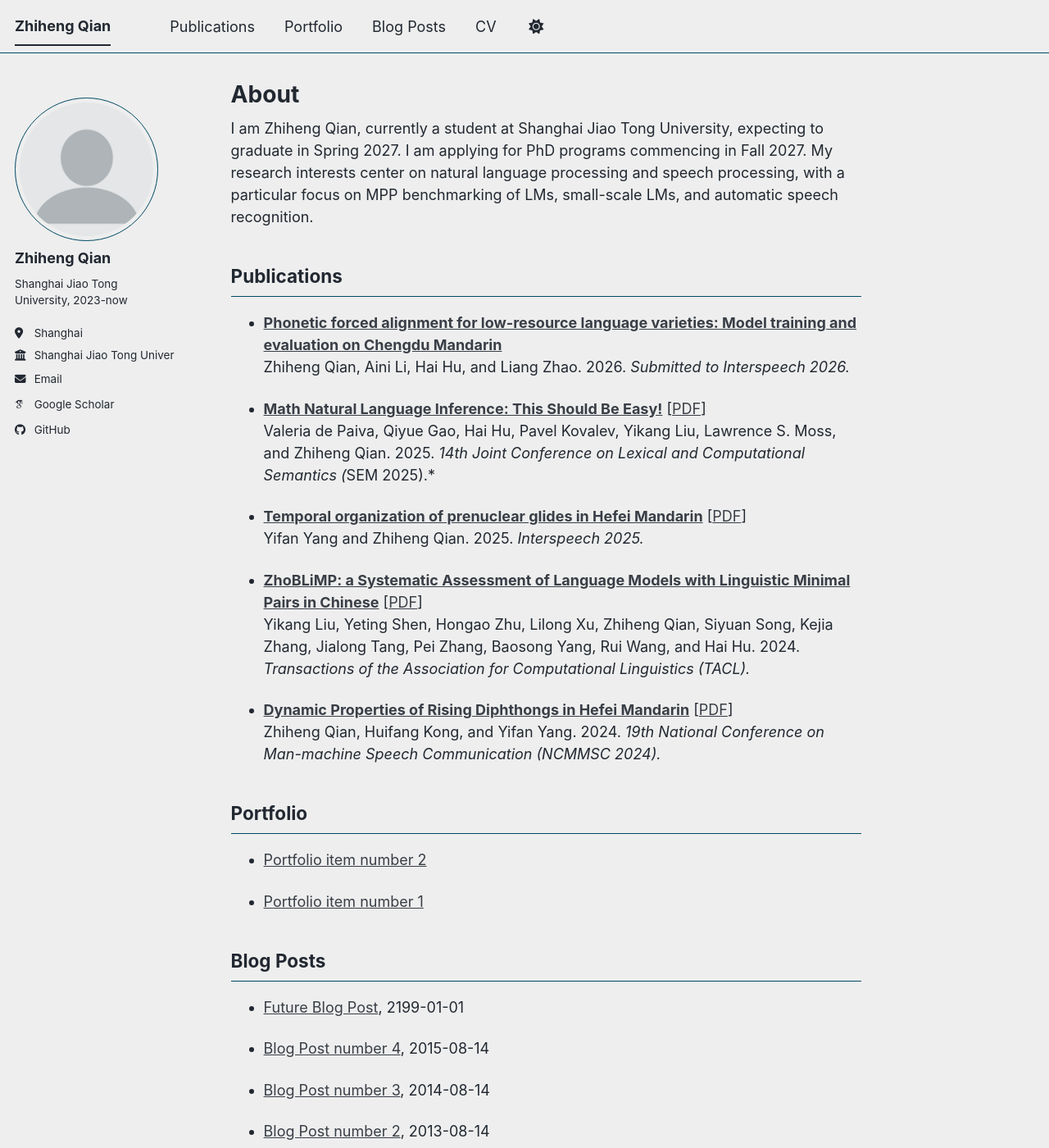
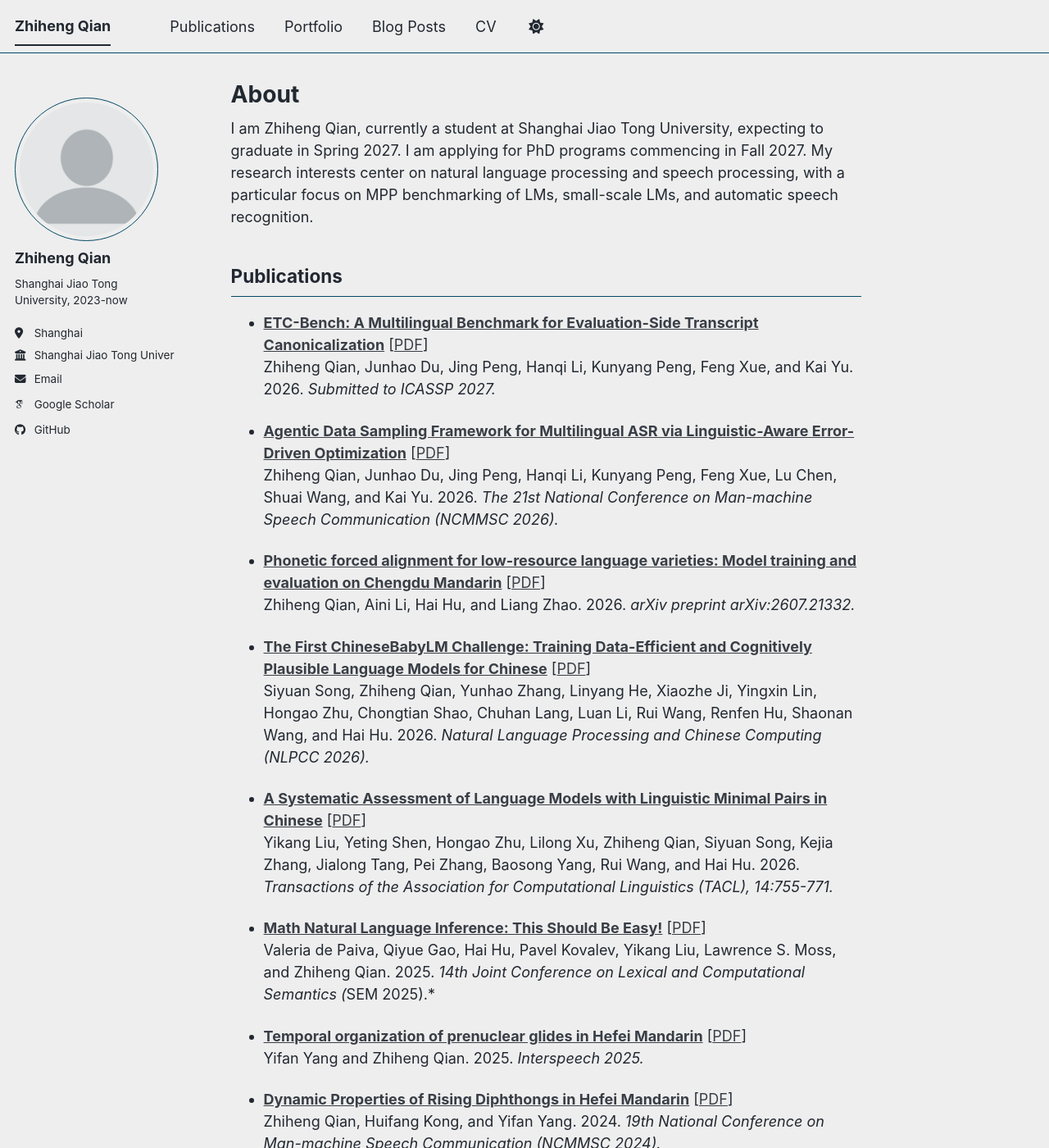
Before and after one commit to zh-qian2004/zh-qian2004.github.io, a Jekyll site: the page built from _pages/about.md, in a window 1280 px wide and 1400 px high. Shown: the whole window at 82% size. Built offline with Jekyll 4.4.1, drawn with Linux system fonts in a browser that asks for light colours; some web fonts are replaced; a script bundle is joined from its source files by our own code; library files that are not in the unit come from our copies.

Commit message:
sync publications with Google Scholar: add ETC-Bench, agentic ASR sampling, ChineseBabyLM; update ZhoBLiMP to TACL version and Chengdu alignment to arXiv preprint

```diff
--- a/_publications/2024-11-01-zhoblimp.md
+++ b/_publications/2024-11-01-zhoblimp.md
@@ -1,14 +1,14 @@
 ---
-title: "ZhoBLiMP: a Systematic Assessment of Language Models with Linguistic Minimal Pairs in Chinese"
+title: "A Systematic Assessment of Language Models with Linguistic Minimal Pairs in Chinese"
 collection: publications
 category: manuscripts
 permalink: /publication/2024-11-01-zhoblimp
 excerpt: 'Established the ZhoBLiMP benchmark for systematic evaluation of Chinese linguistic phenomena. Proposed the SLLN-LP metric—$$\text{SLLN-LP}(x;\alpha) = \text{LP}(x) / |x|^{\alpha}$$—to eliminate sentence length bias in minimal pair evaluation.'
-date: 2024-11-01
-venue: 'Transactions of the Association for Computational Linguistics (TACL)'
+date: 2026-01-01
+venue: 'Transactions of the Association for Computational Linguistics (TACL), 14:755-771'
 authors: 'Yikang Liu, Yeting Shen, Hongao Zhu, Lilong Xu, Zhiheng Qian, Siyuan Song, Kejia Zhang, Jialong Tang, Pei Zhang, Baosong Yang, Rui Wang, and Hai Hu'
-paperurl: 'https://arxiv.org/pdf/2411.06096'
-citation: 'Yikang Liu, Yeting Shen, Hongao Zhu, Lilong Xu, Zhiheng Qian, Siyuan Song, Kejia Zhang, Jialong Tang, Pei Zhang, Baosong Yang, Rui Wang, and Hai Hu. 2024. ZhoBLiMP: A Systematic Assessment of Language Models with Linguistic Minimal Pairs in Chinese. Transactions of the Association for Computational Linguistics (TACL).'
+paperurl: 'https://aclanthology.org/2026.tacl-1.34.pdf'
+citation: 'Yikang Liu, Yeting Shen, Hongao Zhu, Lilong Xu, Zhiheng Qian, Siyuan Song, Kejia Zhang, Jialong Tang, Pei Zhang, Baosong Yang, Rui Wang, and Hai Hu. 2026. A Systematic Assessment of Language Models with Linguistic Minimal Pairs in Chinese. Transactions of the Association for Computational Linguistics, 14:755-771.'
 ---
 
 Established the ZhoBLiMP benchmark, a Minimal Pair Paradigm (MPP)-based resource for the systematic evaluation of Chinese linguistic phenomena. Proposed the SLLN-LP metric to eliminate sentence length bias, achieving robust evaluation performance across multiple MPP-based benchmarks. Trained the Zh-Pythia model suite to analyze models' acquisition of Chinese syntax.
--- a/_publications/2026-03-01-forced-alignment-chengdu.md
+++ b/_publications/2026-03-01-forced-alignment-chengdu.md
@@ -4,10 +4,11 @@ collection: publications
 category: conferences
 permalink: /publication/2026-03-01-forced-alignment-chengdu
 excerpt: 'Developed a robust phonetic forced alignment system for Chengdu Mandarin. Devised a bootstrapping pipeline that leverages GMM-HMM generated pseudo-labels to fine-tune Wav2Vec2 for text-independent alignment, demonstrating SOTA performance against existing baselines on Chengdu Mandarin.'
-date: 2026-03-01
-venue: 'Submitted to Interspeech 2026'
+date: 2026-07-23
+venue: 'arXiv preprint arXiv:2607.21332'
 authors: 'Zhiheng Qian, Aini Li, Hai Hu, and Liang Zhao'
-citation: 'Zhiheng Qian, Aini Li, Hai Hu, and Liang Zhao. 2026. Phonetic Forced Alignment for Low-Resource Language Varieties: Model Training and Evaluation on Chengdu Mandarin. Submitted to Interspeech 2026.'
+paperurl: 'https://arxiv.org/pdf/2607.21332'
+citation: 'Zhiheng Qian, Aini Li, Hai Hu, and Liang Zhao. 2026. Phonetic Forced Alignment for Low-Resource Language Varieties: Model Training and Evaluation on Chengdu Mandarin. arXiv preprint arXiv:2607.21332.'
 ---
 
 Developed a robust phonetic forced alignment system for Chengdu Mandarin. Devised a bootstrapping pipeline that leverages GMM-HMM generated pseudo-labels to fine-tune Wav2Vec2 for text-independent alignment, demonstrating SOTA performance against existing baselines on Chengdu Mandarin.
--- /dev/null
+++ b/_publications/2026-07-12-chinese-babylm.md
@@ -0,0 +1,18 @@
+---
+title: "The First ChineseBabyLM Challenge: Training Data-Efficient and Cognitively Plausible Language Models for Chinese"
+collection: publications
+category: conferences
+permalink: /publication/2026-07-12-chinese-babylm
+excerpt: 'Co-organized the first ChineseBabyLM Challenge at NLPCC 2026, where participants trained language models from scratch using no more than 102M Chinese words, evaluated on natural language understanding, cognitive alignment, and Hanzi knowledge tracks. Eighteen teams submitted 28 distinct models.'
+date: 2026-07-12
+venue: 'Natural Language Processing and Chinese Computing (NLPCC 2026)'
+authors: 'Siyuan Song, Zhiheng Qian, Yunhao Zhang, Linyang He, Xiaozhe Ji, Yingxin Lin, Hongao Zhu, Chongtian Shao, Chuhan Lang, Luan Li, Rui Wang, Renfen Hu, Shaonan Wang, and Hai Hu'
+paperurl: 'https://arxiv.org/pdf/2607.10745'
+citation: 'Siyuan Song, Zhiheng Qian, Yunhao Zhang, Linyang He, Xiaozhe Ji, Yingxin Lin, Hongao Zhu, Chongtian Shao, Chuhan Lang, Luan Li, Rui Wang, Renfen Hu, Shaonan Wang, and Hai Hu. 2026. The First ChineseBabyLM Challenge: Training Data-Efficient and Cognitively Plausible Language Models for Chinese. In Proceedings of NLPCC 2026.'
+---
+
+Co-organized the first ChineseBabyLM Challenge, organized as part of NLPCC 2026. The challenge asked participants to train language models from scratch using no more than 102M Chinese words, with no restrictions on tokenizers, architectures, or training epochs. Models were evaluated on three tracks: natural language understanding, cognitive alignment, and Hanzi knowledge. Eighteen teams submitted 28 distinct models, with the overall-winning team using a DeBERTa-v2 architecture with an auxiliary pinyin-prediction objective.
+
+**Key Contributions:**
+(1) Co-organized the challenge and contributed to the design of its evaluation tracks;
+(2) Helped establish a benchmark for advancing data-efficient and cognitively plausible approaches to Chinese language modeling.
--- /dev/null
+++ b/_publications/2026-10-27-agentic-data-sampling-asr.md
@@ -0,0 +1,18 @@
+---
+title: "Agentic Data Sampling Framework for Multilingual ASR via Linguistic-Aware Error-Driven Optimization"
+collection: publications
+category: conferences
+permalink: /publication/2026-10-27-agentic-data-sampling-asr
+excerpt: 'Proposed a linguistic-aware agentic data sampling framework that introduces a data sampling LLM agent into the multilingual ASR training loop. Experiments on twelve Common Voice languages with Whisper-medium show the method outperforms full-data training while using less data and lower computational resources.'
+date: 2026-10-27
+venue: 'The 21st National Conference on Man-machine Speech Communication (NCMMSC 2026)'
+authors: 'Zhiheng Qian, Junhao Du, Jing Peng, Hanqi Li, Kunyang Peng, Feng Xue, Lu Chen, Shuai Wang, and Kai Yu'
+paperurl: 'https://arxiv.org/pdf/2610.36538'
+citation: 'Zhiheng Qian, Junhao Du, Jing Peng, Hanqi Li, Kunyang Peng, Feng Xue, Lu Chen, Shuai Wang, and Kai Yu. 2026. Agentic Data Sampling Framework for Multilingual ASR via Linguistic-Aware Error-Driven Optimization. In Proceedings of the 21st National Conference on Man-machine Speech Communication (NCMMSC 2026). arXiv preprint arXiv:2610.36538.'
+---
+
+Proposed a linguistic-aware agentic data sampling framework that introduces a data sampling LLM agent into the multilingual ASR training loop. The agent is driven by a linguistically grounded rubric that analyzes ASR errors from phonological, morphological, and syntactic perspectives, and uses the resulting feedback together with training statistics, budget constraints, and algorithm profiles to select domain-level, sample-level, and token-level sampling strategies.
+
+**Key Contributions:**
+(1) Proposed the agentic data sampling framework with a linguistically grounded error-analysis rubric;
+(2) Conducted experiments on twelve Common Voice languages with Whisper-medium, showing performance better than full-data training with less training data, lower computational resources, and faster convergence.
--- /dev/null
+++ b/_publications/2026-10-27-etc-bench.md
@@ -0,0 +1,19 @@
+---
+title: "ETC-Bench: A Multilingual Benchmark for Evaluation-Side Transcript Canonicalization"
+collection: publications
+category: conferences
+permalink: /publication/2026-10-27-etc-bench
+excerpt: 'Formulated evaluation-side transcript canonicalization (ETC) and built ETC-Bench, the first and most comprehensive multilingual benchmark covering 181 phenomenon types across 12 languages. Proposed the SENA metric for evaluating canonicalization success and semantic preservation, and introduced the Taxonomy-guided Agent Canonicalization Skill (TACS), with which LLM agents outperform baseline systems on shared languages.'
+date: 2026-10-27
+venue: 'Submitted to ICASSP 2027'
+authors: 'Zhiheng Qian, Junhao Du, Jing Peng, Hanqi Li, Kunyang Peng, Feng Xue, and Kai Yu'
+paperurl: 'https://arxiv.org/pdf/2610.36527'
+citation: 'Zhiheng Qian, Junhao Du, Jing Peng, Hanqi Li, Kunyang Peng, Feng Xue, and Kai Yu. 2026. ETC-Bench: A Multilingual Benchmark for Evaluation-Side Transcript Canonicalization. Submitted to ICASSP 2027. arXiv preprint arXiv:2610.36527.'
+---
+
+Formulated evaluation-side transcript canonicalization (ETC), which maps multiple surface transcript forms to a single canonical form when their differences are not determined by the speech signal. Built ETC-Bench, the first and most comprehensive multilingual benchmark for ETC, covering 181 phenomenon types across 12 languages, where each instance is a minimal pair sharing a sentence context and differing only in a target span.
+
+**Key Contributions:**
+(1) Formulated the ETC task and constructed the multilingual benchmark covering 181 phenomenon types across 12 languages;
+(2) Proposed Semantic-preserving Exact-match Normalization Accuracy (SENA), which combines exact agreement between independently canonicalized pair members with a pair-relative BERTScore constraint;
+(3) Introduced the Taxonomy-guided Agent Canonicalization Skill (TACS), with which LLM agents outperform baseline systems on shared languages.
```
